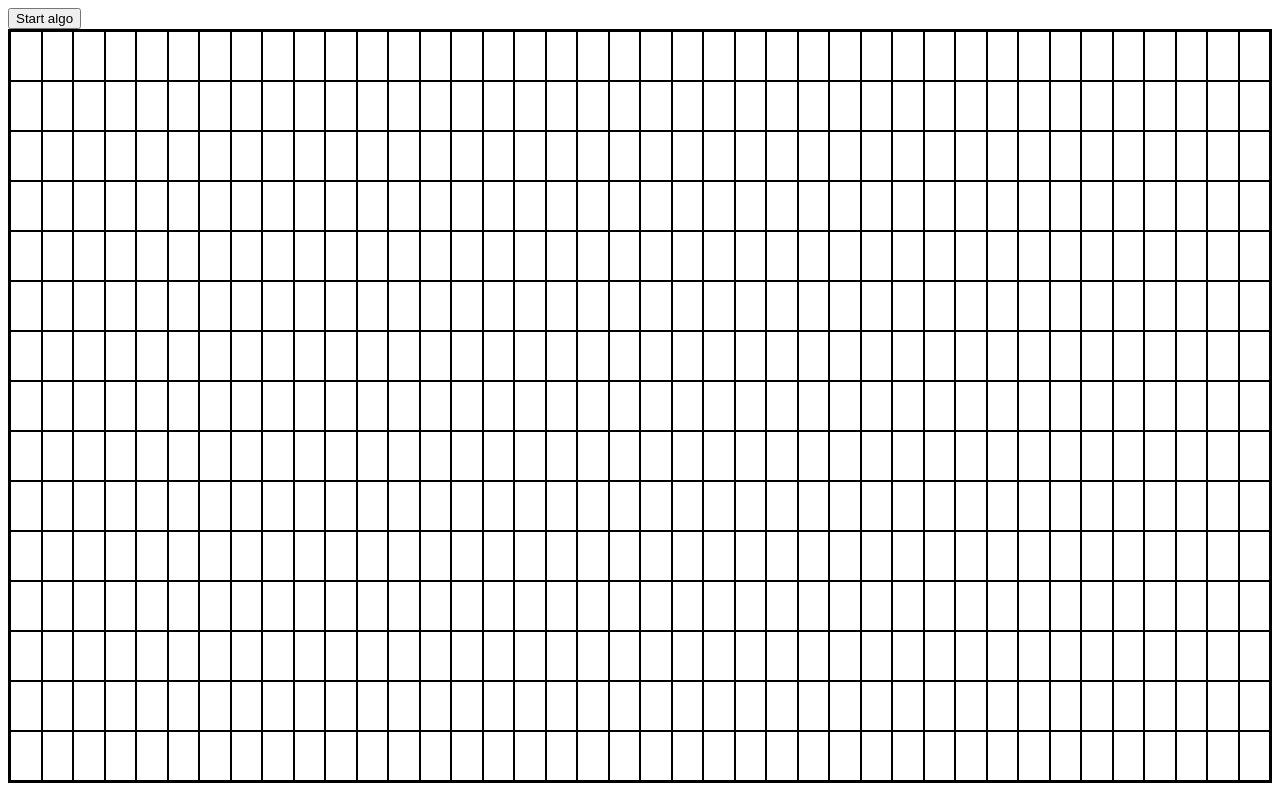
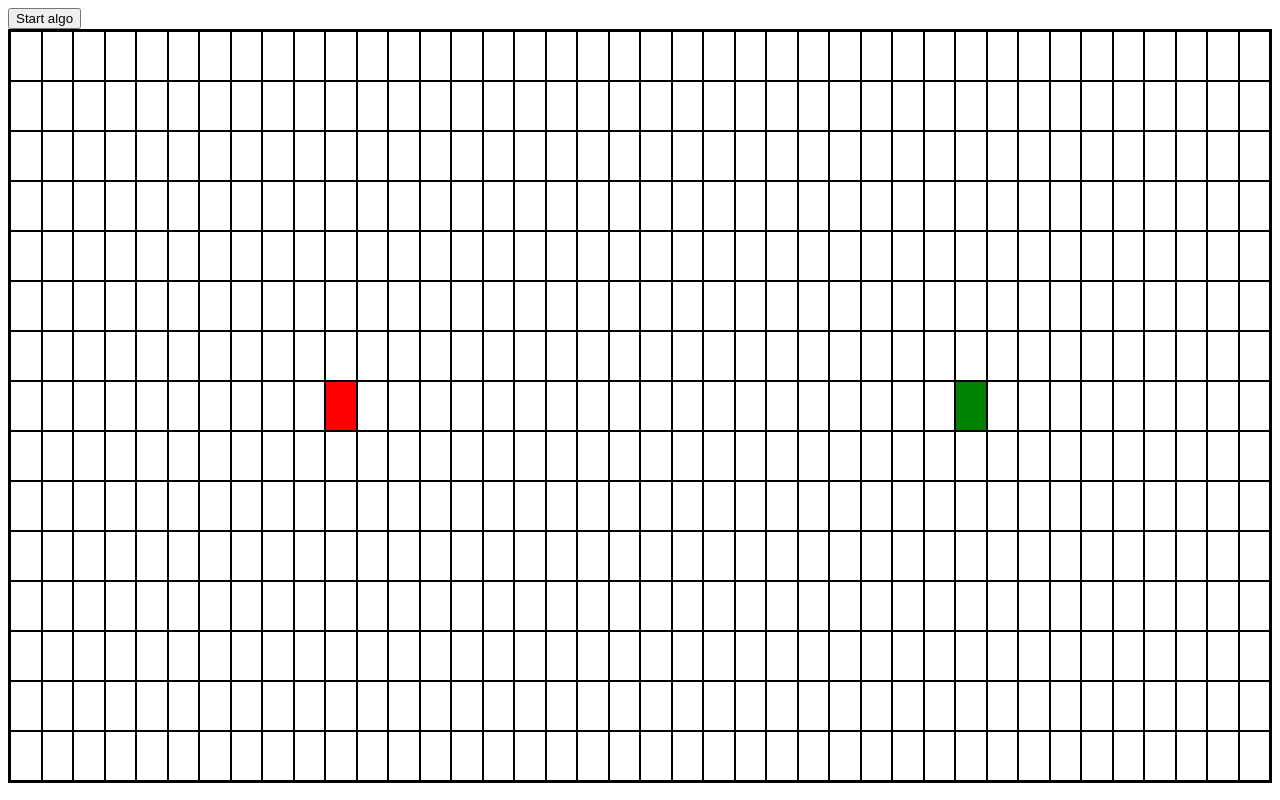
Before and after one commit to simonbucko/path_visualizer, a React (Create React App) app: page / in a window 1280 px wide. Built offline with nearby package versions, Linux system fonts and the light colour scheme.

Commit message:
startNode and endNodeCreated

```diff
--- a/src/components/Node/Node.jsx
+++ b/src/components/Node/Node.jsx
@@ -1,27 +1,45 @@
 import React, { useState } from "react";
 //mui
 
-const Node = ({
+//memo will only render only if props or state changes, will not render if
+//parent element renders
+const Node = React.memo(
+  ({
     id,
     isVisited,
     isStartNodeSet,
+    isStartNode,
     isEndNode,
     handleMousePressed,
+    startNode,
   }) => {
-  const [isStart, setIsStart] = useState(false);
+    const [isStart, setIsStart] = useState(isStartNode);
 
-  const onMousePress = () => {
+    const onMouseDown = () => {
+      const currentPosition = id.split(" ");
       if (isStartNodeSet) return;
       handleMousePressed(id);
       setIsStart(!isStart);
     };
 
+    const onMouseEnter = () => {
+      const currentPosition = id.split(" ");
+    };
+
     const startNodeClass = isStart && "startingNode";
-  console.log(startNodeClass);
+    const endNodeClass = isEndNode && "endingNode";
 
     return (
-    <div className={`node ${startNodeClass}`} onClick={onMousePress}></div>
+      <div
+        className={`node ${startNodeClass} ${endNodeClass}`}
+        onMouseDown={onMouseDown}
+        onMouseEnter={onMouseEnter}
+      ></div>
     );
-};
+  },
+  (prevProps, nextProps) => {
+    //if returns false render, if returns true will not render
+  }
+);
 
 export default Node;
--- a/src/components/VisualizerGrid/VisualizerGrid.jsx
+++ b/src/components/VisualizerGrid/VisualizerGrid.jsx
@@ -11,6 +11,11 @@ const GRID = createGrid(GRID_ROWS, GRID_COLUMNS);
 
 const VisualizerGrid = () => {
   const [isStartNodeSet, setIsStartNodeSet] = useState(false);
+  const [startNodePosition, setStartNodePosition] = useState({
+    row: null,
+    column: null,
+  });
+  const [mouseMovement, setMouseMovement] = useState("");
 
   const handleMousePressed = (id) => {
     if (!isStartNodeSet) {
@@ -19,6 +24,7 @@ const VisualizerGrid = () => {
       GRID[row][column].isStartNode = true;
     }
   };
+
   return (
     <div className={"grid"}>
       {GRID.map((row) => {
@@ -28,6 +34,8 @@ const VisualizerGrid = () => {
             id={node.id}
             isVisited={node.isVisited}
             isStartNodeSet={isStartNodeSet}
+            startNodePosition={startNodePosition}
+            isStartNode={node.isStartNode}
             isEndNode={node.isEndNode}
             handleMousePressed={handleMousePressed}
           />
--- a/src/components/VisualizerGrid/functions.js
+++ b/src/components/VisualizerGrid/functions.js
@@ -3,6 +3,28 @@ export const createGrid = (rows, columns) => {
     for (let i = 0; i < rows; i++) {
         grid[i] = [];
         for (let j = 0; j < columns; j++) {
+            //create start node
+            if (i == 7 && j == 10) {
+                grid[i][j] = {
+                    id: `${i} ${j}`,
+                    row: i,
+                    column: j,
+                    isVisited: false,
+                    isStartNode: true,
+                    isEndNode: false,
+                    visitedFrom: "",
+                };
+            } else if (i == 7 && j == 30) {
+                grid[i][j] = {
+                    id: `${i} ${j}`,
+                    row: i,
+                    column: j,
+                    isVisited: false,
+                    isStartNode: false,
+                    isEndNode: true,
+                    visitedFrom: "",
+                };
+            } else {
                 grid[i][j] = {
                     id: `${i} ${j}`,
                     row: i,
@@ -14,5 +36,6 @@ export const createGrid = (rows, columns) => {
                 };
             }
         }
+    }
     return grid;
 };
--- a/src/styles/_node.scss
+++ b/src/styles/_node.scss
@@ -5,3 +5,7 @@
 .startingNode {
   background-color: red;
 }
+
+.endingNode {
+  background-color: green;
+}
```
Lines whose indentation alone changed are shown as unchanged.
